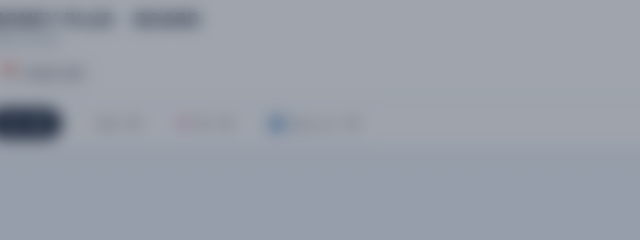
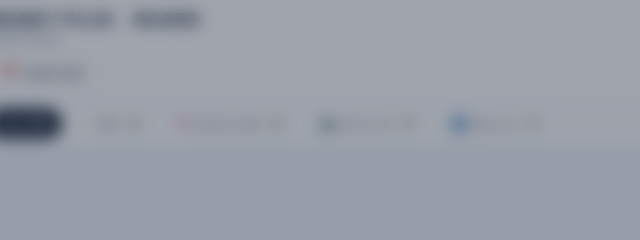
Before and after one commit to elly0707lee-maker/moneyplus_callab, a website: page public/index.html in a window 1280 px wide. Shown: the top 240 px of the page, 37-677 px from the left. Drawn offline with nearby package versions, Linux system fonts and the light colour scheme; no server answers; a web font is replaced by a local one.

Commit message:
Update index.html

```diff
--- a/public/index.html
+++ b/public/index.html
@@ -56,7 +56,8 @@
   <nav id="filter-bar" class="filter-bar">
     <button class="filter-pill active" data-filter="all">전체 <span class="count" id="count-all">0</span></button>
     <button class="filter-pill" data-filter="confirmed"><span class="icon">✓</span> 확정 <span class="count" id="count-confirmed">0</span></button>
-    <button class="filter-pill" data-filter="cg"><span class="icon">●</span> CG <span class="count" id="count-cg">0</span></button>
+    <button class="filter-pill" data-filter="cg"><span class="icon">●</span> CG 있는 메모 <span class="count" id="count-cg">0</span></button>
+    <button class="filter-pill" data-filter="cglist"><span class="icon">📺</span> CG 리스트 <span class="count" id="count-cglist">0</span></button>
     <button class="filter-pill" data-filter="sequence"><span class="icon">Q</span> 방송 순서 <span class="count" id="count-sequence">0</span></button>
   </nav>
 
```
